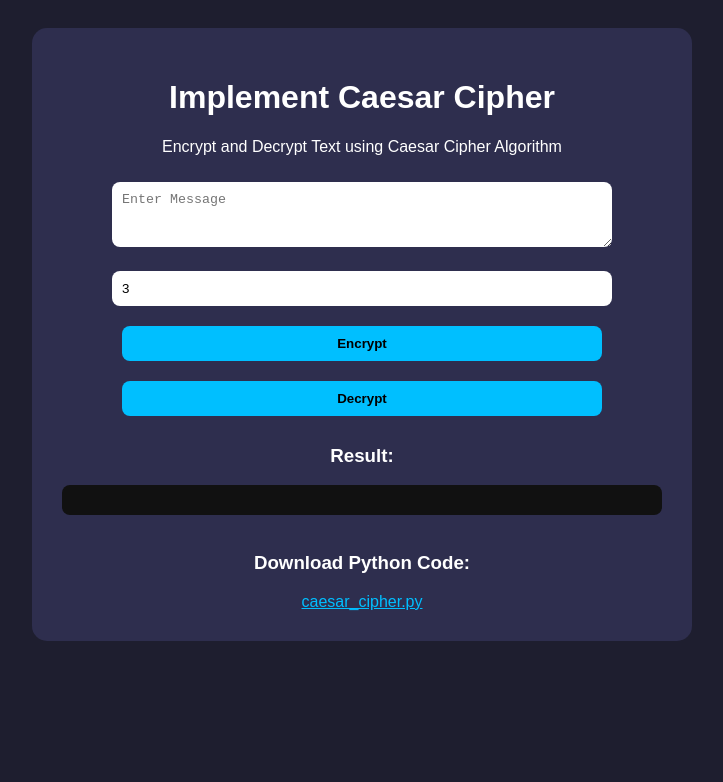
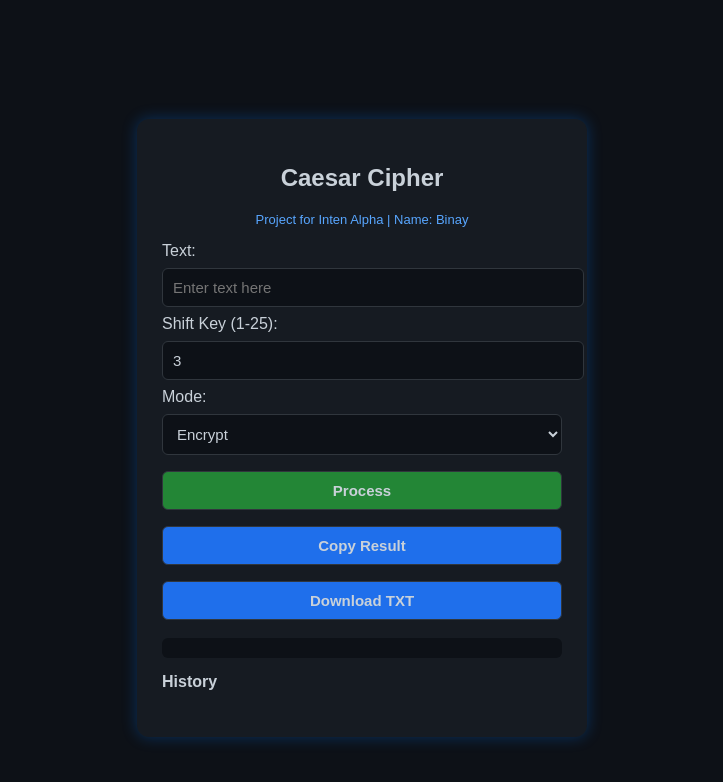
Before and after one commit to punyabinay4-alt/IAIP, a plain HTML site: page index.html in a window 1280 px wide. Shown: the whole page, without its empty margins (278-1001 px from the left). Drawn offline with Linux system fonts and the light colour scheme.

Commit message:
Update index.html

```diff
--- a/index.html
+++ b/index.html
@@ -2,62 +2,119 @@
 <html lang="en">
 <head>
 <meta charset="UTF-8">
-  <title>IAIP - Caesar Cipher</title>
+<meta name="viewport" content="width=device-width, initial-scale=1.0">
+<title>Caesar Cipher - Inten Alpha Project</title>
 <style>
-    body { font-family: Arial; background: #1e1e2f; color: white; padding: 20px; text-align: center; }
-   .box { background: #2e2e4e; padding: 30px; border-radius: 15px; max-width: 600px; margin: auto; }
-    input, textarea, button { padding: 10px; margin: 10px; width: 80%; border-radius: 8px; border: none; }
-    button { background: #00bfff; color: black; font-weight: bold; cursor: pointer; }
-    button:hover { background: #00a0dd; }
-    #result { background: #111; padding: 15px; border-radius: 8px; word-wrap: break-word; }
-    a { color: #00bfff; }
+  body {
+    background: #0d1117; color: #c9d1d9; font-family: Arial;
+    display: flex; justify-content: center; align-items: center; min-height: 100vh; padding: 20px;
+  }
+ .box {
+    background: #161b22; padding: 25px; border-radius: 12px; width: 400px;
+    box-shadow: 0 0 15px rgba(0,123,255,0.3);
+  }
+ .header { text-align: center; margin-bottom: 15px; }
+ .header p { font-size: 13px; color: #58a6ff; margin: 0; }
+  input, select, button {
+    width: 100%; padding: 10px; margin: 8px 0; border-radius: 6px;
+    border: 1px solid #30363d; background: #0d1117; color: #c9d1d9; font-size: 15px;
+  }
+  button { background: #238636; cursor: pointer; font-weight: bold; }
+  button:hover { background: #2ea043; }
+ .btn-secondary { background: #1f6feb; }
+ .btn-secondary:hover { background: #388bfd; }
+ .result { margin-top: 10px; padding: 10px; background: #0d1117; border-radius: 6px; word-wrap: break-word; }
+ .history { margin-top: 15px; max-height: 120px; overflow-y: auto; font-size: 12px; }
+ .history-item { background: #21262d; padding: 5px; margin: 3px 0; border-radius: 4px; }
 </style>
 </head>
 <body>
 <div class="box">
-    <h1>Implement Caesar Cipher</h1>
-    <p>Encrypt and Decrypt Text using Caesar Cipher Algorithm</p>
+  <div class="header">
+    <h2>Caesar Cipher</h2>
+    <p>Project for Inten Alpha | Name: Binay</p>
+  </div>
 
-    <textarea id="message" rows="3" placeholder="Enter Message"></textarea><br>
-    <input id="shift" type="number" placeholder="Enter Shift Value 1-25" value="3"><br>
+  <label>Text:</label>
+  <input type="text" id="text" placeholder="Enter text here">
 
-    <button onclick="encrypt()">Encrypt</button>
-    <button onclick="decrypt()">Decrypt</button>
+  <label>Shift Key (1-25):</label>
+  <input type="number" id="shift" value="3" min="1" max="25">
 
-    <h3>Result:</h3>
-    <div id="result"></div>
-    <br>
-    <h3>Download Python Code:</h3>
-    <a href="caesar_cipher.py" download>caesar_cipher.py</a>
+  <label>Mode:</label>
+  <select id="mode">
+    <option value="encrypt">Encrypt</option>
+    <option value="decrypt">Decrypt</option>
+    <option value="brute">Brute Force All Shifts</option>
+  </select>
+
+  <button onclick="process()">Process</button>
+  <button class="btn-secondary" onclick="copyResult()">Copy Result</button>
+  <button class="btn-secondary" onclick="downloadResult()">Download TXT</button>
+
+  <div class="result" id="result"></div>
+
+  <h4 style="margin-top:15px;">History</h4>
+  <div class="history" id="history"></div>
 </div>
 
 <script>
-function caesar(text, shift) {
+let history = [];
+
+function caesar(str, shift, mode) {
   let result = "";
-  for(let i=0; i<text.length; i++) {
-    let char = text[i];
-    if(char.match(/[a-z]/i)) {
-      let code = text.charCodeAt(i);
-      if(code >= 65 && code <= 90)
-        char = String.fromCharCode(((code - 65 + shift) % 26) + 65);
-      else if(code >= 97 && code <= 122)
-        char = String.fromCharCode(((code - 97 + shift) % 26) + 97);
+  shift = mode === "decrypt"? 26 - shift : shift;
+  for (let i = 0; i < str.length; i++) {
+    let c = str[i];
+    if (c.match(/[a-z]/i)) {
+      let code = str.charCodeAt(i);
+      let base = code >= 65 && code <= 90? 65 : 97;
+      result += String.fromCharCode(((code - base + shift) % 26) + base);
+    } else {
+      result += c;
     }
-    result += char;
   }
   return result;
 }
 
-function encrypt() {
-  let msg = document.getElementById("message").value;
+function process() {
+  let text = document.getElementById("text").value;
   let shift = parseInt(document.getElementById("shift").value);
-  document.getElementById("result").innerText = caesar(msg, shift);
+  let mode = document.getElementById("mode").value;
+  let output = "";
+
+  if (mode === "brute") {
+    for (let s = 1; s <= 25; s++) {
+      output += `Shift ${s}: ${caesar(text, s, "decrypt")}\n`;
+    }
+  } else {
+    output = caesar(text, shift, mode);
   }
 
-function decrypt() {
-  let msg = document.getElementById("message").value;
-  let shift = parseInt(document.getElementById("shift").value);
-  document.getElementById("result").innerText = caesar(msg, -shift);
+  document.getElementById("result").innerText = output;
+  addToHistory(text, shift, mode, output);
+}
+
+function copyResult() {
+  navigator.clipboard.writeText(document.getElementById("result").innerText);
+  alert("Copied!");
+}
+
+function downloadResult() {
+  let blob = new Blob([document.getElementById("result").innerText], {type: "text/plain"});
+  let link = document.createElement("a");
+  link.href = URL.createObjectURL(blob);
+  link.download = "caesar_result.txt";
+  link.click();
+}
+
+function addToHistory(text, shift, mode, result) {
+  history.unshift({text, shift, mode, result});
+  if (history.length > 5) history.pop();
+  let histDiv = document.getElementById("history");
+  histDiv.innerHTML = history.map(h =>
+    `<div class="history-item"><b>${h.mode}</b> S:${h.shift} → ${h.result.substring(0,30)}...</div>`
+  ).join("");
 }
 </script>
 </body>
```
Lines whose indentation alone changed are shown as unchanged.
